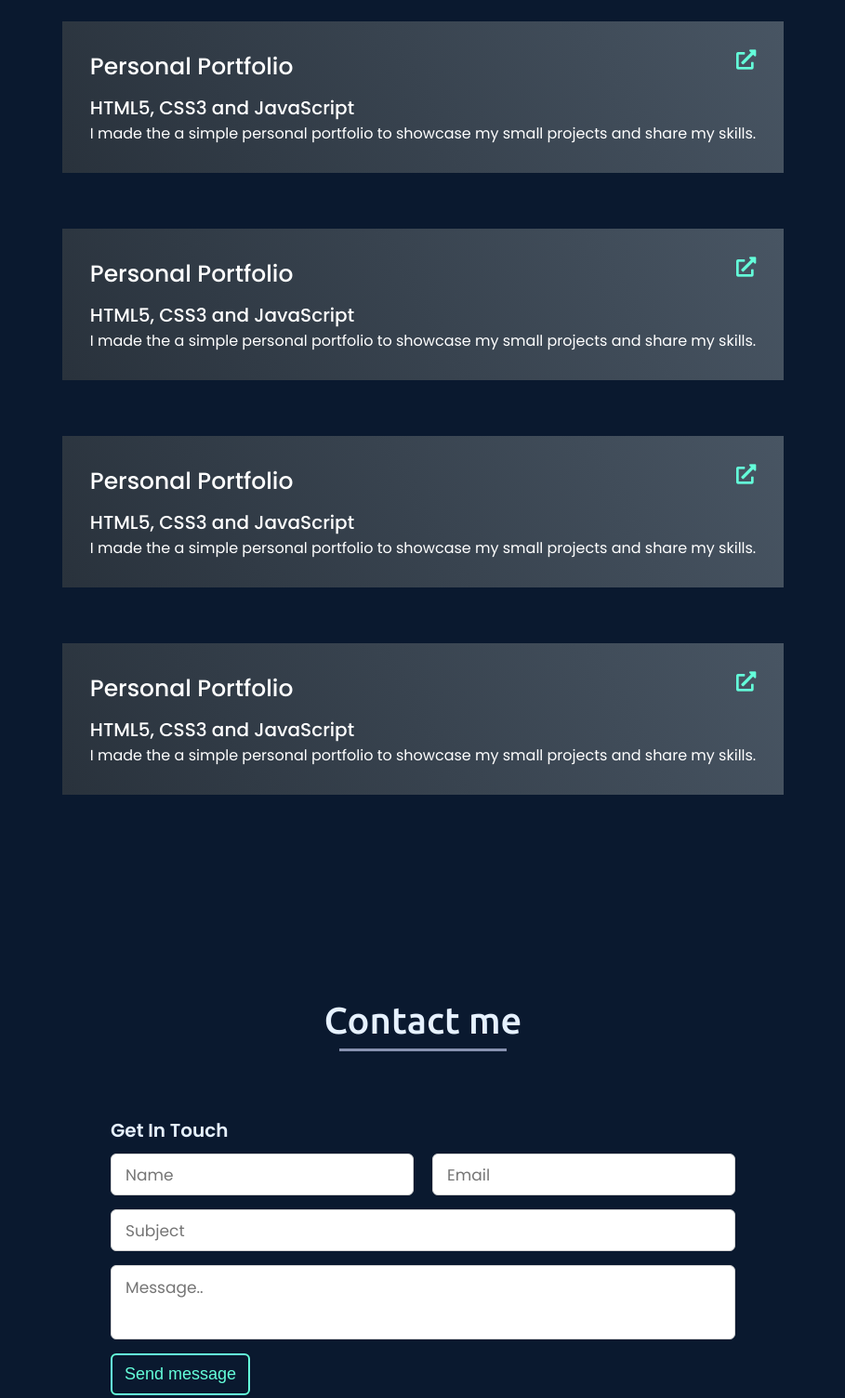
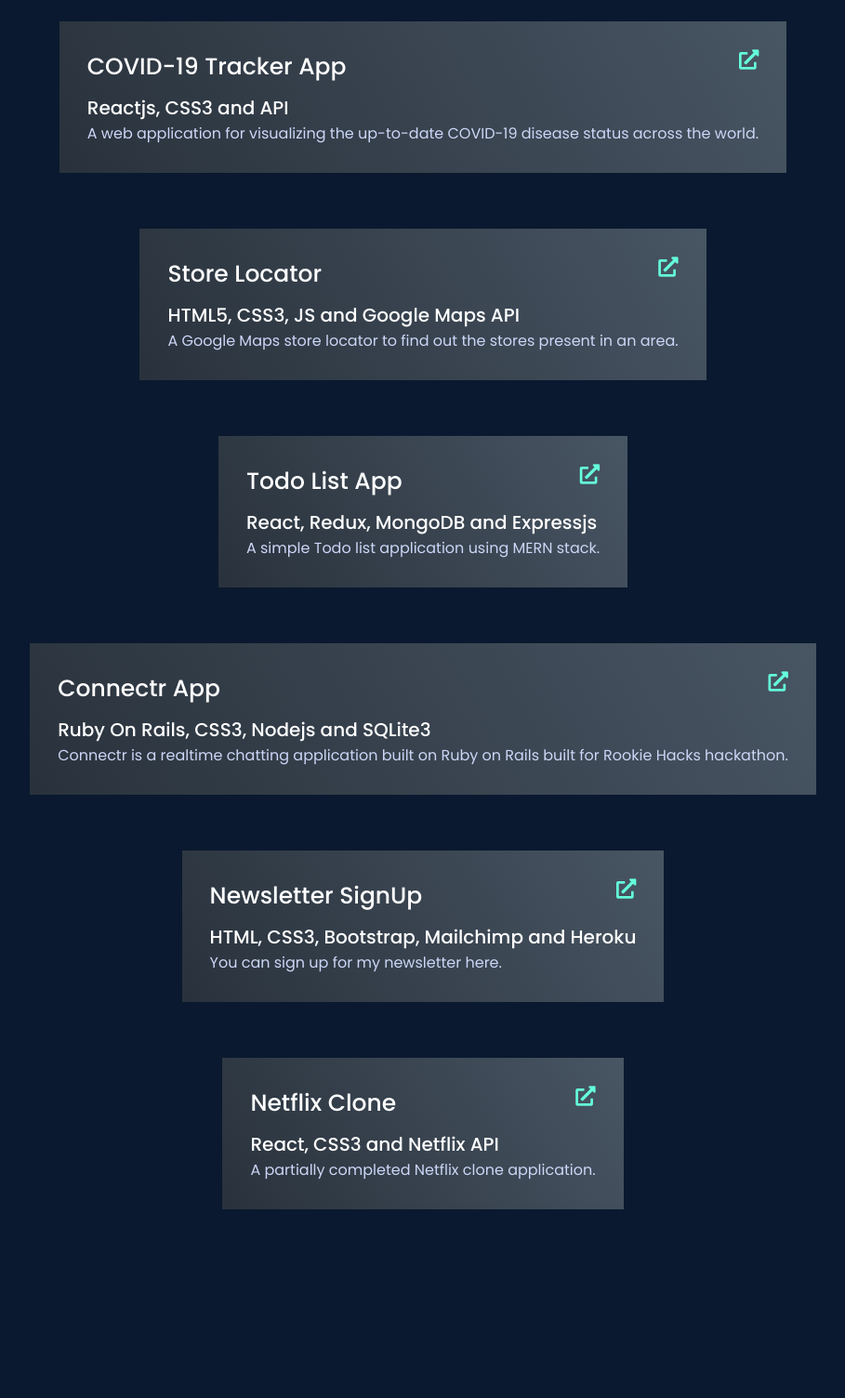
Before and after one commit to athiratj/portfolio, a plain HTML site: page index.html in a window 1280 px wide. Shown: the part 2773-4277 px from the top of the page at 93% size, without its empty margins (185-1094 px from the left). Drawn offline with nearby package versions, Linux system fonts and the light colour scheme.

Commit message:
added my projects

```diff
--- a/index.html
+++ b/index.html
@@ -128,43 +128,59 @@
                 <div class="project-item">
                     <div class="project-info">
                         <div class="row"><h1>Personal Portfolio</h1>
-                            <a href="http://"><i class="fas fa-external-link-alt fa-lg"></i></a></div>
+                            <a href="https://www.athiratj.engineer/"><i class="fas fa-external-link-alt fa-lg"></i></a></div>
                         <h2>HTML5, CSS3 and JavaScript</h2>
                         <p>I made the a simple personal portfolio to showcase my small projects and share my skills.</p>
                     </div>
                 </div>
                 <div class="project-item">
                     <div class="project-info">
-                        <div class="row"><h1>Personal Portfolio</h1>
-                            <a href="http://"><i class="fas fa-external-link-alt fa-lg"></i></a></div>
-                        <h2>HTML5, CSS3 and JavaScript</h2>
-                        <p>I made the a simple personal portfolio to showcase my small projects and share my skills.</p>
+                        <div class="row"><h1>COVID-19 Tracker App</h1>
+                            <a href="https://covid-tracker-008.web.app/"><i class="fas fa-external-link-alt fa-lg"></i></a></div>
+                        <h2>Reactjs, CSS3 and API</h2>
+                        <p>A web application for visualizing the up-to-date COVID-19 disease status across the world.</p>
                     </div>
                 </div>
                 <div class="project-item">
                     <div class="project-info">
-                        <div class="row"><h1>Personal Portfolio</h1>
-                            <a href="http://"><i class="fas fa-external-link-alt fa-lg"></i></a></div>
-                        <h2>HTML5, CSS3 and JavaScript</h2>
-                        <p>I made the a simple personal portfolio to showcase my small projects and share my skills.</p>
+                        <div class="row"><h1>Store Locator</h1>
+                            <a href="https://athiratj.github.io/live-JS-training-challenge/"><i class="fas fa-external-link-alt fa-lg"></i></a></div>
+                        <h2>HTML5, CSS3, JS and Google Maps API</h2>
+                        <p>A Google Maps store locator to find out the stores present in an area.</p>
                     </div>
                 </div>
                 <div class="project-item">
                     <div class="project-info">
-                        <div class="row"><h1>Personal Portfolio</h1>
-                            <a href="http://"><i class="fas fa-external-link-alt fa-lg"></i></a></div>
-                        <h2>HTML5, CSS3 and JavaScript</h2>
-                        <p>I made the a simple personal portfolio to showcase my small projects and share my skills.</p>
+                        <div class="row"><h1>Todo List App</h1>
+                            <a href="https://athiratj-todolist-app.herokuapp.com/"><i class="fas fa-external-link-alt fa-lg"></i></a></div>
+                        <h2>React, Redux, MongoDB and Expressjs</h2>
+                        <p>A simple Todo list application using MERN stack.</p>
                     </div>
                 </div>
                 <div class="project-item">
                     <div class="project-info">
-                        <div class="row"><h1>Personal Portfolio</h1>
-                            <a href="http://"><i class="fas fa-external-link-alt fa-lg"></i></a></div>
-                        <h2>HTML5, CSS3 and JavaScript</h2>
-                        <p>I made the a simple personal portfolio to showcase my small projects and share my skills.</p>
+                        <div class="row"><h1>Connectr App</h1>
+                            <a href="https://github.com/426Coders/Connectr_RookieHacks"><i class="fas fa-external-link-alt fa-lg"></i></a></div>
+                        <h2>Ruby On Rails, CSS3, Nodejs and SQLite3</h2>
+                        <p>Connectr is a realtime chatting application built on Ruby on Rails built for Rookie Hacks hackathon.</p>
                     </div>
                 </div>
+                <div class="project-item">
+                  <div class="project-info">
+                      <div class="row"><h1>Newsletter SignUp</h1>
+                          <a href="https://athiratj-newsletter-signup.herokuapp.com/"><i class="fas fa-external-link-alt fa-lg"></i></a></div>
+                      <h2>HTML, CSS3, Bootstrap, Mailchimp and Heroku</h2>
+                      <p>You can sign up for my newsletter here.</p>
+                  </div>
+              </div>
+              <div class="project-item">
+                <div class="project-info">
+                    <div class="row"><h1>Netflix Clone</h1>
+                        <a href="https://github.com/athiratj/netflix-clone"><i class="fas fa-external-link-alt fa-lg"></i></a></div>
+                    <h2>React, CSS3 and Netflix API</h2>
+                    <p>A partially completed Netflix clone application.</p>
+                </div>
+            </div>
             </div>
     </section>
 
--- a/style.css
+++ b/style.css
@@ -369,7 +369,6 @@ section .title::after {
     margin: 20px auto;
     padding-top: 20px;
     overflow: hidden;
-    border-radius: 10px;
 }
 
 .project-info {
@@ -405,7 +404,7 @@ section .title::after {
 }
 
 .project-info p {
-    color: white;
+    color: #ccd6f6;
 }
 
 /* contact */
@@ -450,7 +449,7 @@ section .title::after {
 .contact .message form .textarea textarea {
     height: 100%;
     width: 100%;
-    border: 1px solid lightgrey;
+    border: 1px solid #8892b0;
     border-radius: 6px;
     outline: none;
     padding: 0 15px;
@@ -495,7 +494,8 @@ section .title::after {
 /* footer */
 footer {
     padding: 100px 23px 15px 23px;
-    color: #e6f1ff;
+    font-size: 15px;
+    color: #8892b0;
     text-align: center;
 }
 footer .social {
```
